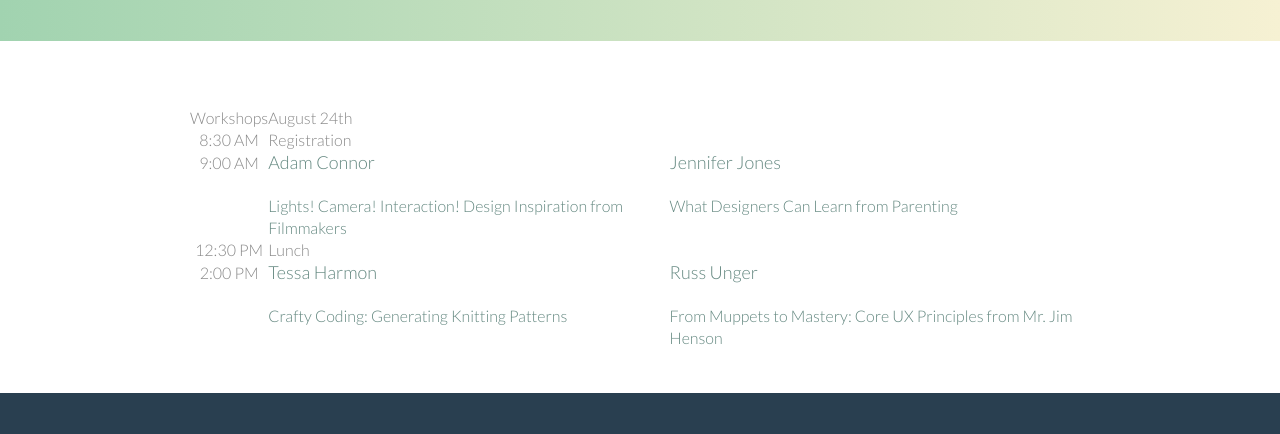
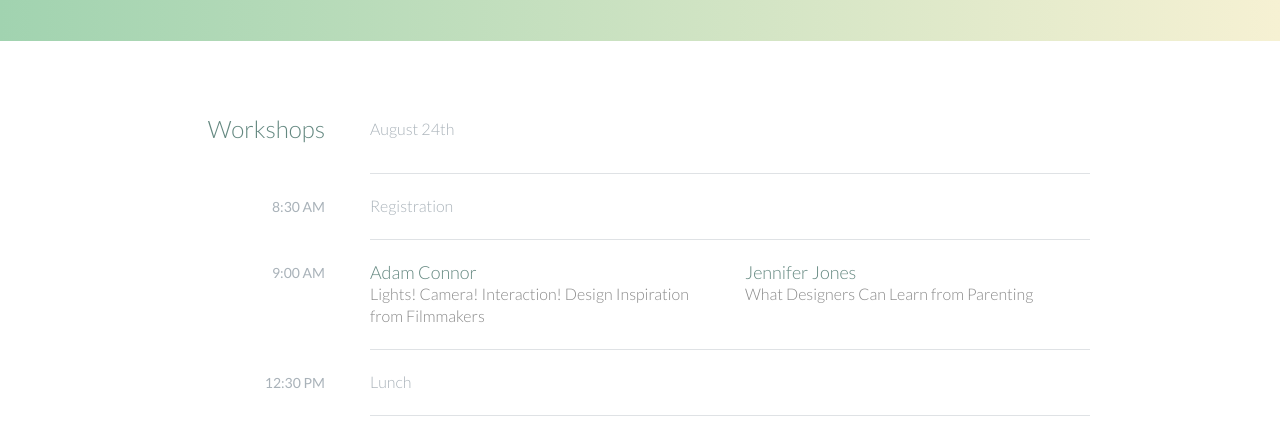
Before and after one commit to docljn/shayhowe-html, a plain HTML site: page schedule.html in a window 1280 px wide. Shown: the part 355-789 px from the top of the page. Drawn offline with Linux system fonts and the light colour scheme.

Commit message:
first day of speaker schedule with css styling

```diff
--- a/assets/stylesheets/main.css
+++ b/assets/stylesheets/main.css
@@ -381,6 +381,69 @@ table:last-child {
   margin-bottom: 0;
 }
 
+th,
+td {
+  padding-bottom: 22px;
+  vertical-align: top;
+}
+
+th {
+  padding-right: 45px;
+  text-align: right;
+  width: 20%;
+}
+
+td {
+  width: 40%;
+}
+
+/* looks like will only work if each row has a th element */
+
+thead {
+  line-height: 44px;
+}
+
+thead th {
+  color: #648880;
+  font-size: 24px;
+}
+
+tbody th {
+  color: #a9b2b9;
+  font-size: 14px;
+  font-weight: 400;
+  padding-top: 22px;
+  text-transform: uppercase;
+}
+
+tbody td {
+  border-top: 1px solid #dfe2e5;
+  padding-top: 21px;
+}
+
+
+tbody td:first-of-type {
+  padding-right: 15px;
+}
+tbody td:last-of-type {
+  padding-left: 15px;
+}
+tbody td:only-of-type {
+  padding-left: 0;
+  padding-right: 0;
+}
+
+table a {
+  color: #888;
+}
+table h4 {
+  margin-bottom: 0;
+}
+
+.schedule-offset {
+  color: #a9b2b9;
+}
+
 
 /*
   ========================================
--- a/schedule.html
+++ b/schedule.html
@@ -53,7 +53,7 @@
               <th scope="row">
                 Workshops
               </th>
-              <td colspan="2">
+              <td class="schedule-offset" colspan="2">
                 August 24th
               </td>
             </tr>
@@ -63,7 +63,7 @@
               <th scope="row">
                 <time datetime="08:30:00">8:30 AM</time>
               </th>
-              <td colspan="2">
+              <td class="schedule-offset" colspan="2">
                 Registration
               </td>
             </tr>
@@ -88,7 +88,7 @@
               <th scope="row">
                 <time datetime="12:30:00">12:30 PM</time>
               </th>
-              <td colspan="2">
+              <td class="schedule-offset" colspan="2">
                 Lunch
               </td>
             </tr>
```
